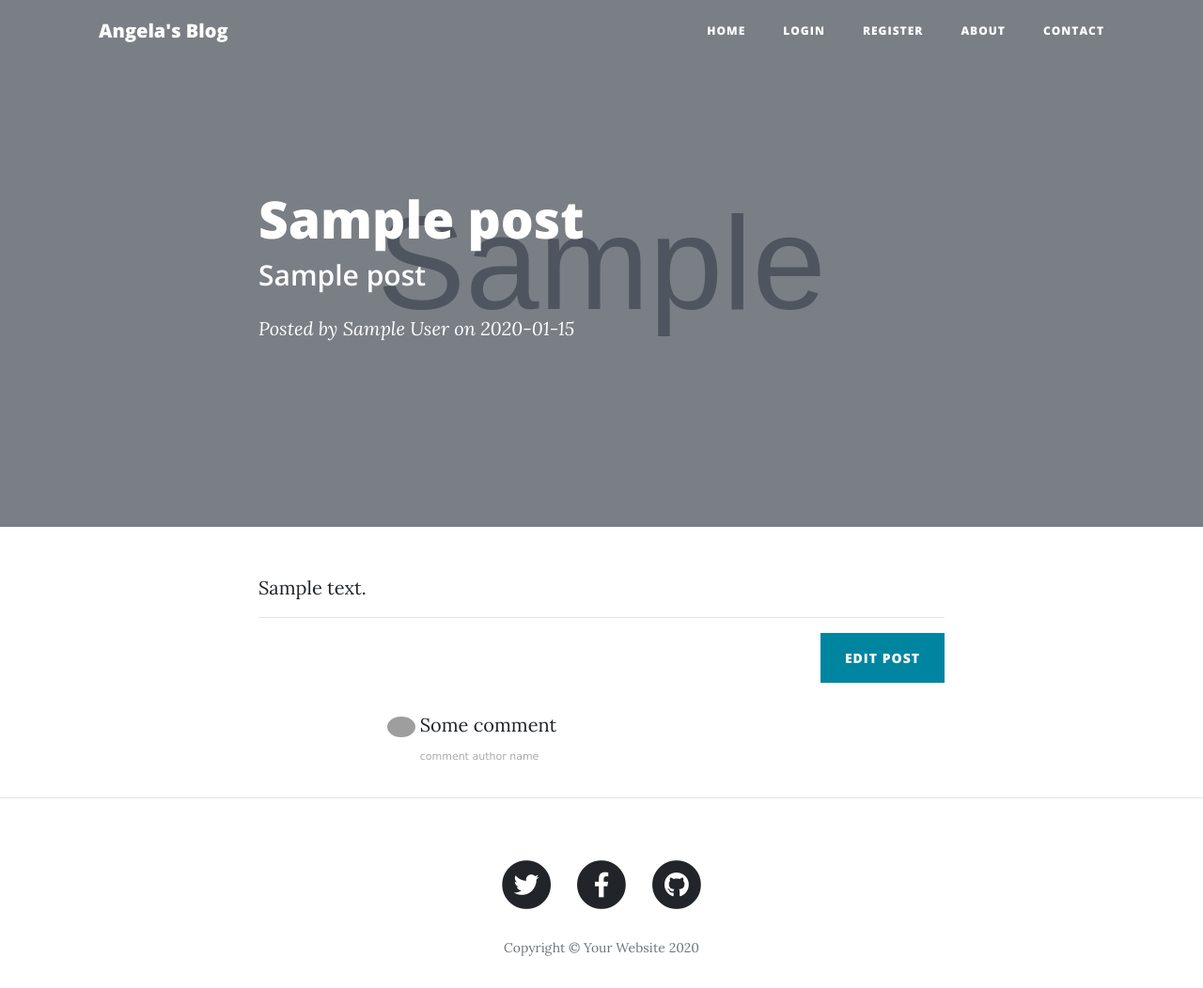
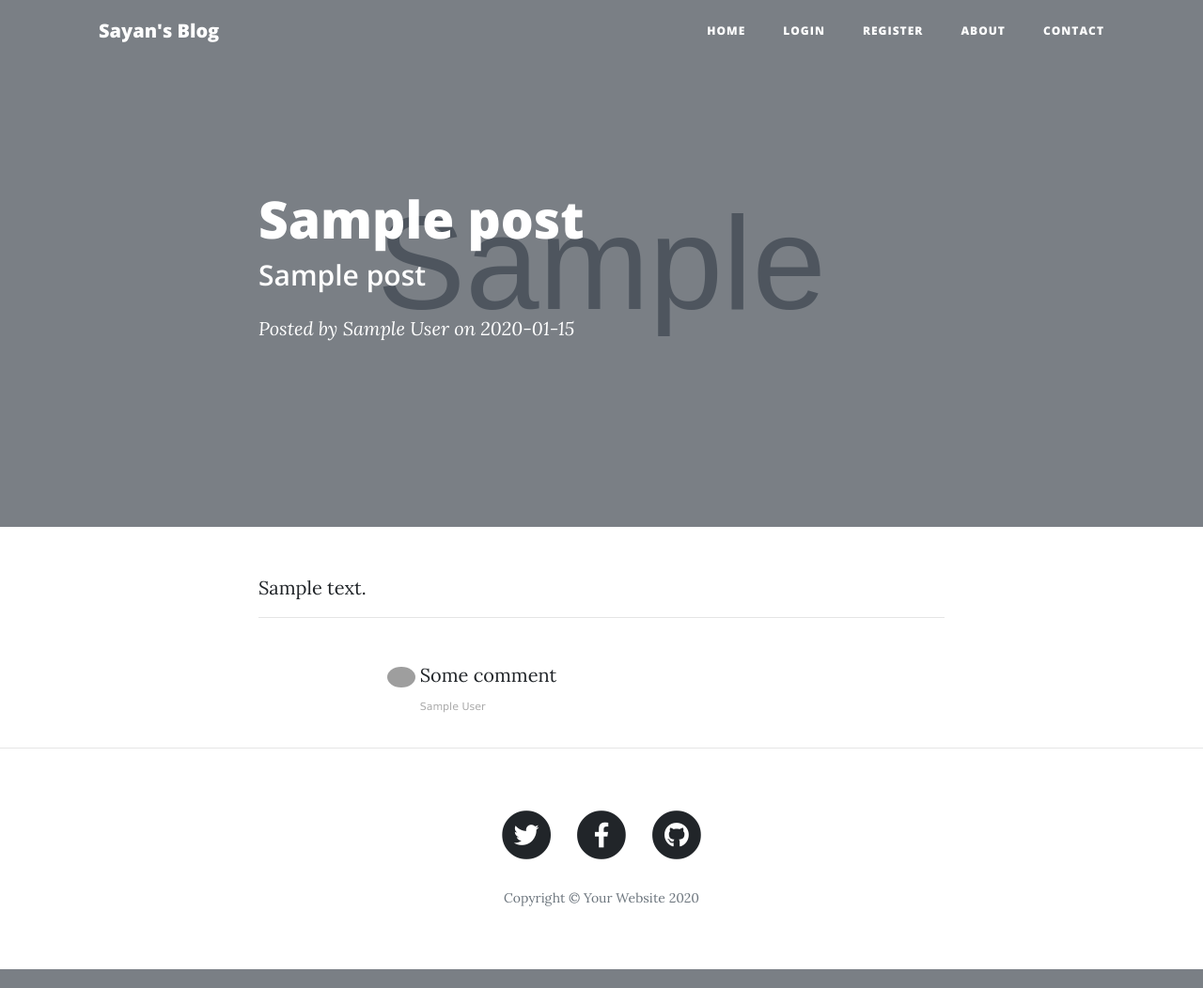
Before and after one commit to RoosterRoo/blog-with-users, a Flask app: page /post/1 in a window 1280 px wide. Shown: the top 1052 px of the page at 94% size. Run offline with Flask 3, Linux system fonts and the light colour scheme; tables that the repository leaves empty hold one stand-in row (values such as "Sample post"); grey boxes marked "Sample" are stand-in pictures; some libraries are stand-ins or nearby versions; grey boxes are pictures that could not be loaded.

Commit message:
Added relationship between BlogPost and User tables

```diff
--- a/forms.py
+++ b/forms.py
@@ -24,3 +24,8 @@
     email = StringField("Email", validators=[Email(), InputRequired()])
     password = PasswordField("Password", validators=[InputRequired()])
     submit = SubmitField("Login")
+
+
+class CommentForm(FlaskForm):
+    comment = CKEditorField("Comment")
+    submit = SubmitField("Submit")
--- a/main.py
+++ b/main.py
@@ -44,13 +44,17 @@
     date = db.Column(db.String(250), nullable=False)
     body = db.Column(db.Text, nullable=False)
     img_url = db.Column(db.String(250), nullable=False)
+    author = relationship("User", back_populates="posts")
+    author_id = db.Column(db.Integer, db.ForeignKey('users.id'))
 
 
 class User(UserMixin, db.Model):
+    __tablename__ = 'users'
     id = db.Column(db.Integer, primary_key=True)
     email = db.Column(db.String(250), nullable=False, unique=True)
     name = db.Column(db.String(250), nullable=False)
     password = db.Column(db.String(250), nullable=False)
+    posts = relationship("BlogPost", back_populates="author")
 
 
 # with app.app_context() as context:
@@ -132,7 +136,7 @@
     return render_template("contact.html")
 
 
-@app.route("/new-post")
+@app.route("/new-post", methods=['GET', 'POST'])
 @admin_only
 def add_new_post():
     form = CreatePostForm()
@@ -151,7 +155,7 @@
     return render_template("make-post.html", form=form)
 
 
-@app.route("/edit-post/<int:post_id>")
+@app.route("/edit-post/<int:post_id>", methods=['GET', 'POST'])
 @admin_only
 def edit_post(post_id):
     post = db.session.query(BlogPost).get(post_id)
@@ -159,14 +163,12 @@
         title=post.title,
         subtitle=post.subtitle,
         img_url=post.img_url,
-        author=post.author,
         body=post.body
     )
     if edit_form.validate_on_submit():
         post.title = edit_form.title.data
         post.subtitle = edit_form.subtitle.data
         post.img_url = edit_form.img_url.data
-        post.author = edit_form.author.data
         post.body = edit_form.body.data
         db.session.commit()
         return redirect(url_for("show_post", post_id=post.id))
@@ -174,7 +176,7 @@
     return render_template("make-post.html", form=edit_form)
 
 
-@app.route("/delete/<int:post_id>")
+@app.route("/delete/<int:post_id>", methods=['GET', 'POST'])
 @admin_only
 def delete_post(post_id):
     post_to_delete = db.session.query(BlogPost).get(post_id)
--- a/templates/header.html
+++ b/templates/header.html
@@ -8,7 +8,7 @@
   <meta name="description" content="">
   <meta name="author" content="">
 
-  <title>Angela's Blog</title>
+  <title>Sayan's Blog</title>
 
   <!-- Bootstrap core CSS -->
   <link href="{{ url_for('static', filename='vendor/bootstrap/css/bootstrap.min.css') }}" rel="stylesheet">
@@ -28,7 +28,7 @@
   <!-- Navigation -->
   <nav class="navbar navbar-expand-lg navbar-light fixed-top" id="mainNav">
     <div class="container">
-      <a class="navbar-brand" href="{{url_for('get_all_posts')}}">Angela's Blog</a>
+      <a class="navbar-brand" href="{{url_for('get_all_posts')}}">Sayan's Blog</a>
       <button class="navbar-toggler navbar-toggler-right" type="button" data-toggle="collapse" data-target="#navbarResponsive" aria-controls="navbarResponsive" aria-expanded="false" aria-label="Toggle navigation">
         Menu
         <i class="fas fa-bars"></i>
--- a/templates/post.html
+++ b/templates/post.html
@@ -10,7 +10,7 @@
             <h1>{{post.title}}</h1>
             <h2 class="subheading">{{post.subtitle}}</h2>
             <span class="meta">Posted by
-              <a href="#">{{post.author}}</a>
+              <a href="#">{{post.author.name}}</a>
               on {{post.date}}</span>
           </div>
         </div>
@@ -25,10 +25,11 @@
         <div class="col-lg-8 col-md-10 mx-auto">
             {{ post.body|safe }}
           <hr>
-
-            <div class="clearfix">
-            <a class="btn btn-primary float-right" href="{{url_for('edit_post', post_id=post.id)}}">Edit Post</a>
-            </div>
+            {% if current_user.id == 1: %}
+              <div class="clearfix">
+                <a class="btn btn-primary float-right" href="{{url_for('edit_post', post_id=post.id)}}">Edit Post</a>
+              </div>
+            {% endif %}
 
 
 
@@ -41,7 +42,7 @@
                     </div>
                     <div class="commentText">
                       <p>Some comment</p>
-                      <span class="date sub-text">comment author name</span>
+                      <span class="date sub-text">{{ post.author.name}}</span>
                     </div>
                 </li>
               </ul>
```
Also changed, not shown: templates/index.html (+11 -8 lines).
